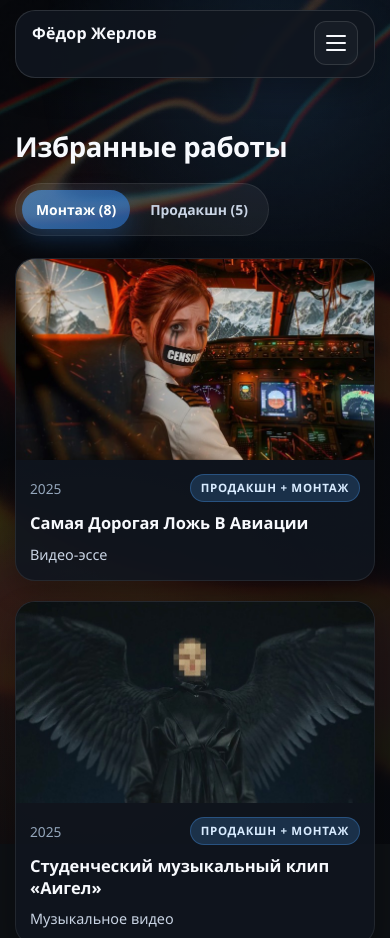
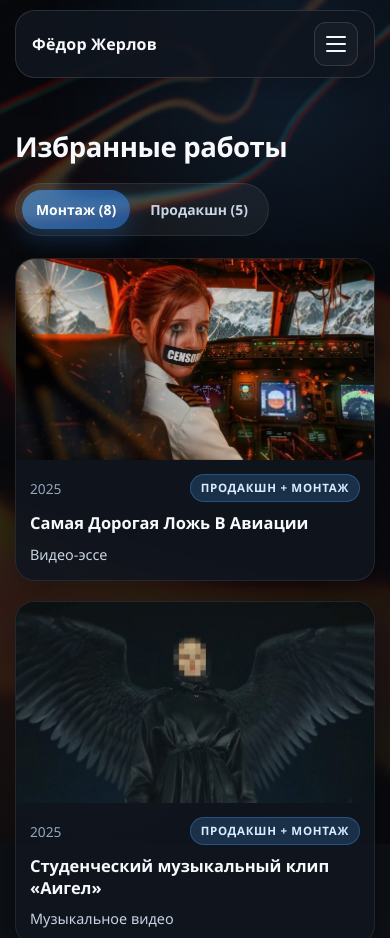
Before and after one commit to FedyaLight/fedyalight.github.io, a website: page index.html in a window 390 px wide. Shown: the top 938 px of the page. Drawn offline with Linux system fonts and the light colour scheme.

Commit message:
Fix mobile navbar vertical alignment for logo

```diff
--- a/style.css
+++ b/style.css
@@ -168,6 +168,9 @@ img {
 }
 
 .nav-logo {
+    display: inline-flex;
+    align-items: center;
+    min-height: 44px;
     font-weight: 700;
     text-decoration: none;
     letter-spacing: 0.01em;
@@ -905,8 +908,9 @@ a {
 
     .navbar {
         border-radius: 20px;
-        align-items: flex-start;
+        align-items: center;
         flex-wrap: wrap;
+        row-gap: 8px;
     }
 
     .nav-toggle {
```
